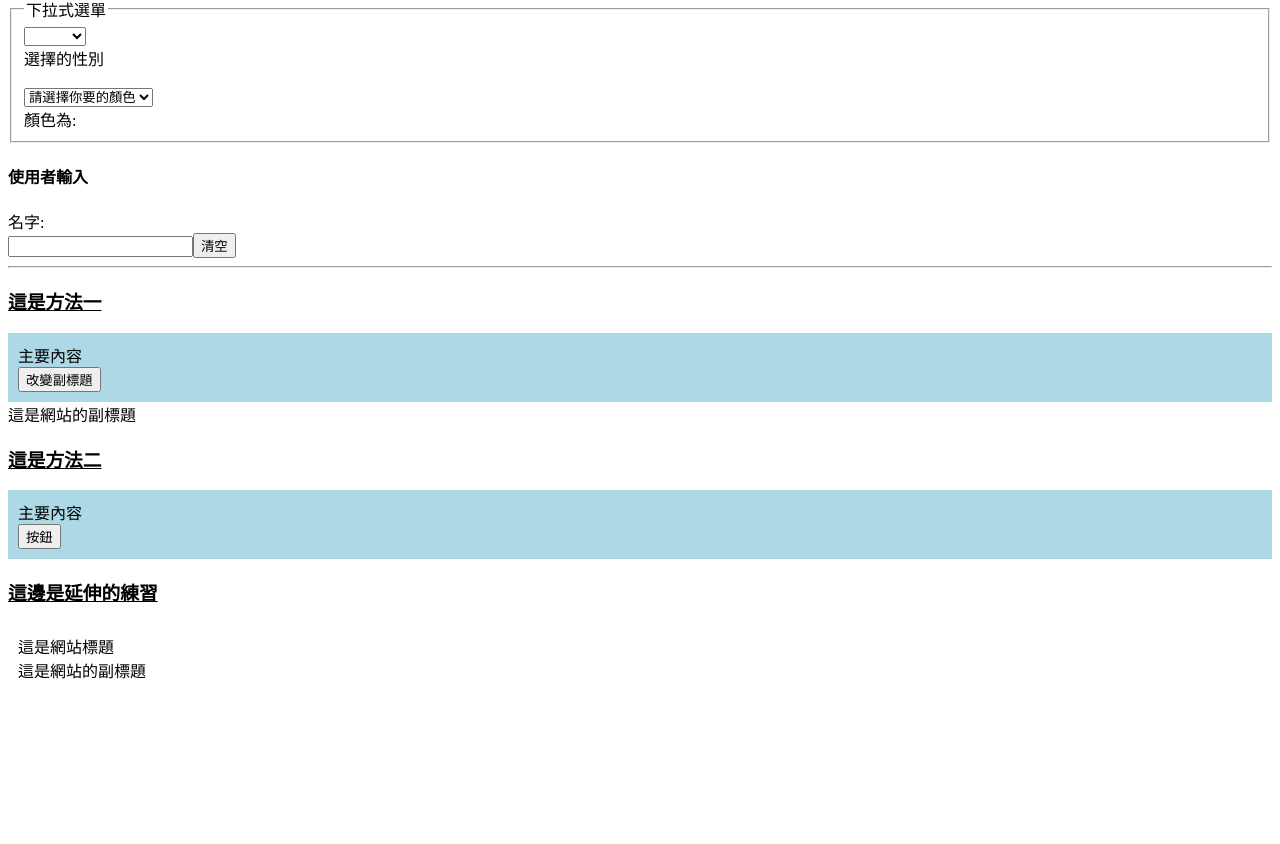
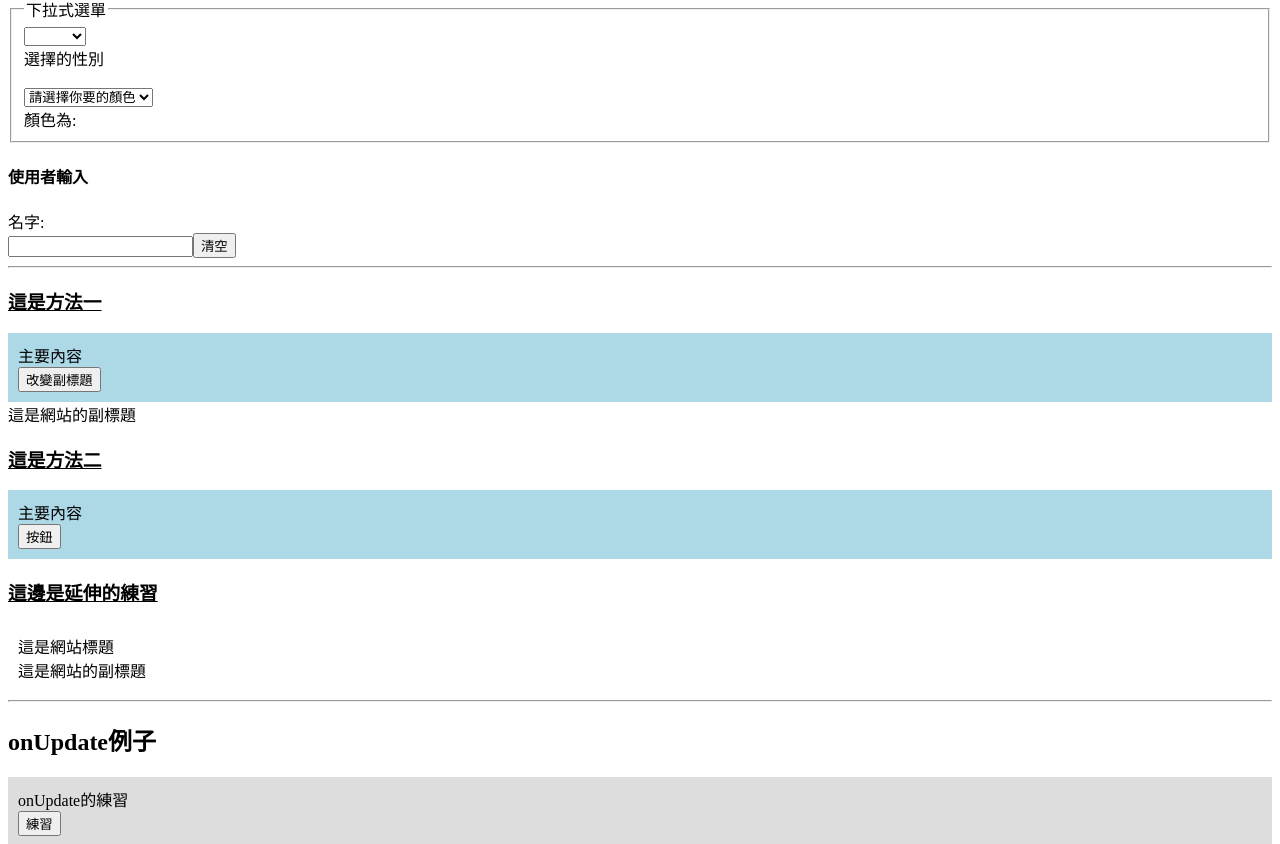
Before and after one commit to imjiaobin/vue-learning, a Vue app: page / in a window 1280 px wide. Shown: the part 1947-2791 px from the top of the page. Before the commit the page ends 2647 px from the top, so only its background shows below. Built offline with nearby package versions, Linux system fonts and the light colour scheme.

Commit message:
組件生命週期完成

```diff
--- a/src/App.vue
+++ b/src/App.vue
@@ -8,13 +8,22 @@
     import defEventhandeler1 from "./defEventhandler1.vue";
     import defEventhandeler2 from "./defEventhandler2.vue";
     import defEventhandeler3 from "./defEventhandler3.vue";
+    import hooks_onUpdate from "./hooks_onUpdate.vue";
     //自訂事件
     import {ref} from "vue";
     let subtitle = ref("這是網站的副標題");
     let updateSubtitle = function(){
         subtitle.value = "這是新的副標題";
     };
-    //自訂事件處理
+    //自訂事件處理結束
+    //hooks_onUpdate
+    let visible = ref(true);
+    let hide = function(){
+        visible.value = false;
+    };
+    let show = function(){
+        visible.value = true;
+    }
 </script>
 <template>
     <NavCom title="這是網站的標題一"></NavCom>
@@ -44,6 +53,11 @@
     title="這是網站標題"
     :subtitle = "subtitle"><!-- 這邊是以"屬性"的方式去動態地抓到subtitle,也就是用v-bind,這邊有冒號的subtitle是動態屬性呼叫,也是來自defEventhandler3的自訂屬性-->
     </defEventhandeler3>
+    <hr>
+    <h2>onUpdate例子</h2>
+    <hooks_onUpdate v-if="visible"></hooks_onUpdate>
+    <button @click="hide">隱藏</button>
+    <button @click="show">顯示</button>
 
 </template>
 
--- a/src/MainCom.vue
+++ b/src/MainCom.vue
@@ -1,10 +1,9 @@
 <script setup>
-    import {ref} from "vue";
+    import {onMounted,onUpdated,onUnmounted,ref} from "vue";
     let text = ref("主要內容");
     let change = function(){
         text.value = "新的網站內容";
     };
-    defineProps(["color","backgroundColor"]);
 </script>
 <template>
 <main :style = "{backgroundColor:backgroundColor,color:color}">
--- /dev/null
+++ b/src/hooks_onUpdate.vue
@@ -0,0 +1,31 @@
+<!-- hooks的使用範例 -->
+<script setup>
+    import {onMounted,onUnmounted,ref} from "vue";
+    let text = ref("onUpdate的練習");
+    let changeText = function(){
+        text.value = "onUpdate的練習完成";
+    };
+    //製作一個數數的功能,用js內建的setInterval(),以毫秒為單位
+    let counter = ref(0);
+    let scheduleID;
+    //一掛載就設定排程
+    onMounted(function(){
+        scheduleID = window.setInterval(function(){
+        console.log("每隔一秒鐘數字加一");
+        counter.value = counter.value+1;
+        },1000);
+    });
+    //一卸載就設定清除排程,把卸載後需要清除掉的功能一起停止
+    onUnmounted(function(){
+        window.clearInterval(scheduleID);
+    });
+</script>
+<template>
+    <main>
+        <div>{{text}}</div>
+        <button @click="changeText">練習</button>
+    </main>
+</template>
+<style scoped>
+    main{padding: 10px;background-color: #dddddd;}
+</style>
```
Also changed, not shown: 組件生命週期.txt (added).
